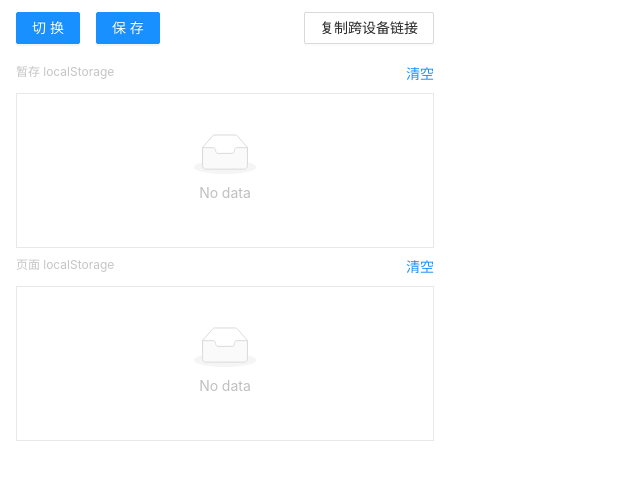
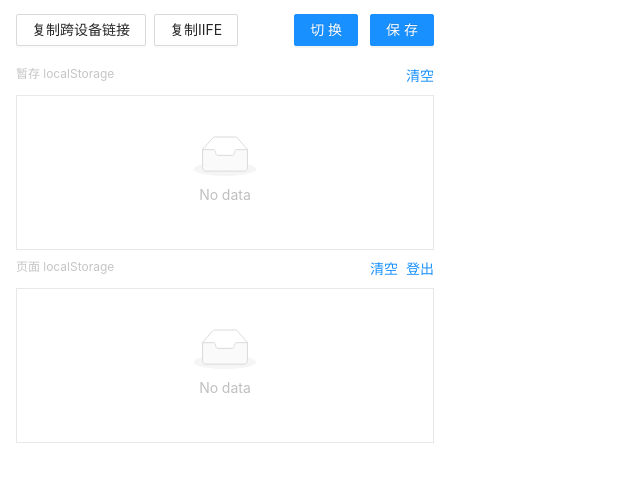
Before and after one commit to tangjiahui-cn/chrome-storage-helper, a React app: page / in a window 1280 px wide. Shown: the top 482 px of the page, without its empty margins (0-640 px from the left). Built offline with nearby package versions, Linux system fonts and the light colour scheme; what class-css would draw is missing.

Commit message:
feat(iife): support iife function

```diff
--- a/index.html
+++ b/index.html
@@ -3,7 +3,7 @@
   <head>
     <meta charset="UTF-8" />
     <meta name="viewport" content="width=device-width, initial-scale=1.0" />
-    <title>chrome-love-login</title>
+    <title>chrome-storage-helper</title>
   </head>
   <body>
     <div id="root"></div>
--- a/src/data/parser.ts
+++ b/src/data/parser.ts
@@ -1,5 +1,5 @@
-import { pick } from '@/utils';
-import Location from '@/content-plugin/location';
+import { pick, stringify, unStringify } from '@/utils';
+import { unZip, zip } from '@/utils';
 
 /**
  * 解析跨设备链接
@@ -24,8 +24,14 @@ const KEYS = [
 // 从href中获取参数、源地址
 function loadHref(href: string) {
   const sliceIndex: number = href?.indexOf('?');
-  let origin: string = href.slice(0, sliceIndex);
-  let pairs: string[] = href.slice(sliceIndex + 1).split('&');
+  let origin: string = href;
+  let pairs: string[] = [];
+
+  if (sliceIndex > -1) {
+    const pairsStr = href.slice(sliceIndex + 1);
+    origin = href.slice(0, sliceIndex);
+    pairs = pairsStr?.length ? pairsStr.split('&') : [];
+  }
 
   return {
     origin,
@@ -56,16 +62,30 @@ function parseHref(href: string) {
   };
 }
 
+// 解析跨设备url
+// 过程：跨设备url -> 解压缩 -> 取消stringify -> 数据
 export function parser() {
   const snapshotLocation = pick(window.location as any, KEYS);
   const isAcrossDevice = snapshotLocation.href?.includes(ACROSS_DEVICE); // 是否跨设备
-  // console.log('是否跨设备： ', `【${isAcrossDevice ? '是' : '否'}】`, snapshotLocation.href);
+  console.log('是否跨设备： ', `【${isAcrossDevice ? '是' : '否'}】`, snapshotLocation.href);
   if (isAcrossDevice) {
     const { content, pureHref } = parseHref(snapshotLocation.href);
-    const target = JSON.parse(content);
+    const decodeContent = unZip(content);
+    const target = unStringify(decodeContent);
     replaceLocalStorage(target);
     location.href = pureHref;
   }
+}
+
+// 生成跨设备URL
+// 过程：数据 -> stringify -> 压缩 -> 跨设备url
+export function generateAcrossDeviceUrl(href: string, localStorage: IObject = {}) {
+  const content = stringify(localStorage);
+  const encodeContent = zip(content);
+  const full = ACROSS_DEVICE + encodeContent;
+  const { origin, pairs } = loadHref(href);
+  const url = `${origin}?${[...pairs, full].join('&')}`;
+  return url;
 }
 
 function replaceLocalStorage(target: IObject) {
@@ -74,12 +94,3 @@ function replaceLocalStorage(target: IObject) {
     localStorage.setItem(k, target[k]);
   });
 }
-
-// 生成跨设备URL
-export function generateAcrossDeviceUrl(href: string, localStorage: IObject = {}) {
-  const content = JSON.stringify(localStorage);
-  const encodeContent = decodeURIComponent(content);
-  const full = ACROSS_DEVICE + encodeContent;
-  const { origin, pairs } = loadHref(href);
-  return `${origin}?${[...pairs, full].join('&')}`;
-}
--- a/src/pages/index.tsx
+++ b/src/pages/index.tsx
@@ -4,6 +4,8 @@ import ObjectBlock from '@/components/ObjectBlock';
 import { mainLocalStorage, chromeLocalStorage, mainLocation } from '@/proxy';
 import { copyToClipboard, pick } from '@/utils';
 import { generateAcrossDeviceUrl } from '@/data';
+import { SettingOutlined } from '@ant-design/icons';
+import { css } from 'class-css';
 
 export default function () {
   const [localData, setLocalData] = useState<any>({});
@@ -38,8 +40,35 @@ export default function () {
     mainLocation.get().then(({ data: _mainLocation }) => {
       // 压缩到2000个字符串长度
       const url = generateAcrossDeviceUrl(_mainLocation.href, pageData);
+      if (url.length > 8000) {
+        message.warn(
+          <span>
+            超出最大长度8000, 请使用 <span style={{ color: 'green' }}>IIFE模式</span>
+          </span>,
+          1,
+        );
+        return;
+      }
       copyToClipboard(url).then(() => {
-        message.success('复制成功');
+        message.success('复制成功', 1);
+      });
+    });
+  }
+
+  // 生成iife函数
+  function genIIFE() {
+    mainLocalStorage.getCurrent().then(({ data: _mainLocalStorage }) => {
+      mainLocation.get().then(({ data: _mainLocation }) => {
+        const iife =
+          '(() => {' +
+          `const o = ${JSON.stringify(_mainLocalStorage || {})};` +
+          'localStorage.clear();' +
+          'for (const k in o) {localStorage[k]=o[k]};' +
+          `window.location.href = "${_mainLocation.href || ''}"` +
+          '})()';
+        copyToClipboard(iife).then(() => {
+          message.success('复制成功（打开浏览器控制台运行iife）', 1);
+        });
       });
     });
   }
@@ -65,6 +94,18 @@ export default function () {
     });
   }
 
+  // 退出登录
+  function exitLogin() {
+    mainLocalStorage.clear().then(() => {
+      mainLocalStorage.getCurrent().then((res) => {
+        if (res?.success) {
+          setPageData(res?.data);
+          mainLocation.reload();
+        }
+      });
+    });
+  }
+
   useEffect(() => {
     // 获取暂存
     chromeLocalStorage.get().then((localStorage) => {
@@ -83,9 +124,21 @@ export default function () {
   }, []);
 
   return (
-    <div style={{ width: 450, padding: '12px 16px' }}>
-      <div style={{ display: 'flex', justifyContent: 'space-between' }}>
-        <Space size={16} style={{ marginBottom: 16 }}>
+    <div style={{ width: 450, padding: '14px 16px' }}>
+      <div
+        style={{
+          display: 'flex',
+          justifyContent: 'space-between',
+          alignItems: 'center',
+          marginBottom: 16,
+        }}
+      >
+        <Space>
+          <Button onClick={genAcrossDeviceUrl}>复制跨设备链接</Button>
+          <Button onClick={genIIFE}>复制IIFE</Button>
+        </Space>
+
+        <Space size={12}>
           <Button type={'primary'} onClick={switchCache}>
             切换
           </Button>
@@ -93,7 +146,6 @@ export default function () {
             保存
           </Button>
         </Space>
-        <Button onClick={genAcrossDeviceUrl}>复制跨设备链接</Button>
       </div>
       <Space style={{ width: '100%' }} direction={'vertical'}>
         <div style={{ display: 'flex', justifyContent: 'space-between' }}>
@@ -118,6 +170,7 @@ export default function () {
           <span style={{ color: 'rgb(197, 197, 197)', fontSize: 12 }}>页面 localStorage</span>
           <Space>
             <a onClick={clearMain}>清空</a>
+            <a onClick={exitLogin}>登出</a>
           </Space>
         </div>
         <ObjectBlock
--- a/src/utils/index.ts
+++ b/src/utils/index.ts
@@ -1,3 +1,4 @@
 export * from './pick';
 export * from './omit';
 export * from './copyToClipboard';
+export * from './zip';
--- /dev/null
+++ b/src/utils/zip.ts
@@ -0,0 +1,23 @@
+/**
+ * 压缩/解压缩 字符串
+ *
+ * At 2024/1/4
+ * By TangJiaHui
+ */
+import LZString from 'lz-string';
+
+export function zip(str: string) {
+  return LZString.compress(str);
+}
+
+export function unZip(str: string) {
+  return LZString.decompress(str);
+}
+
+export function stringify(o: any) {
+  return o ? JSON.stringify(o) : '';
+}
+
+export function unStringify(str: string = '') {
+  return str ? JSON.parse(str) : '';
+}
```
Also changed, not shown: package.json (+5 -2 lines), 1 other file (tests, documents, lock files or other folders).
